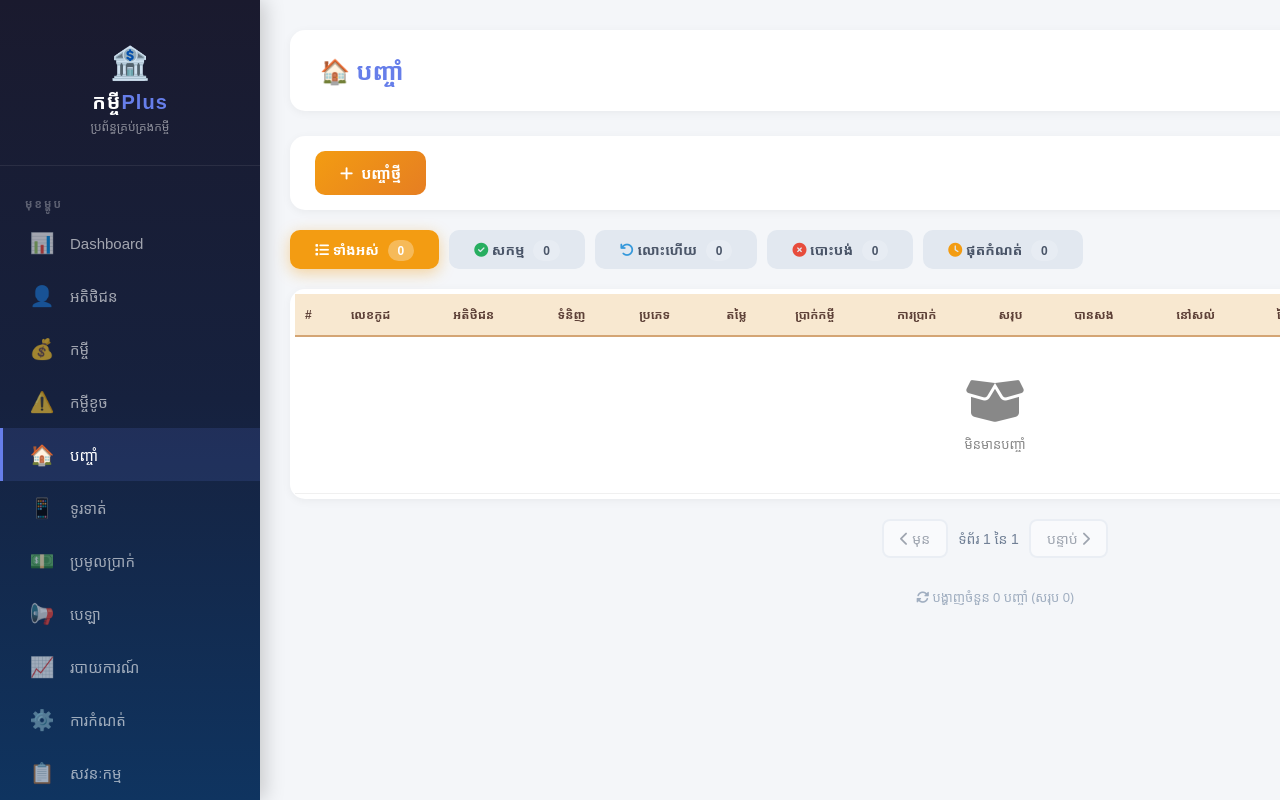
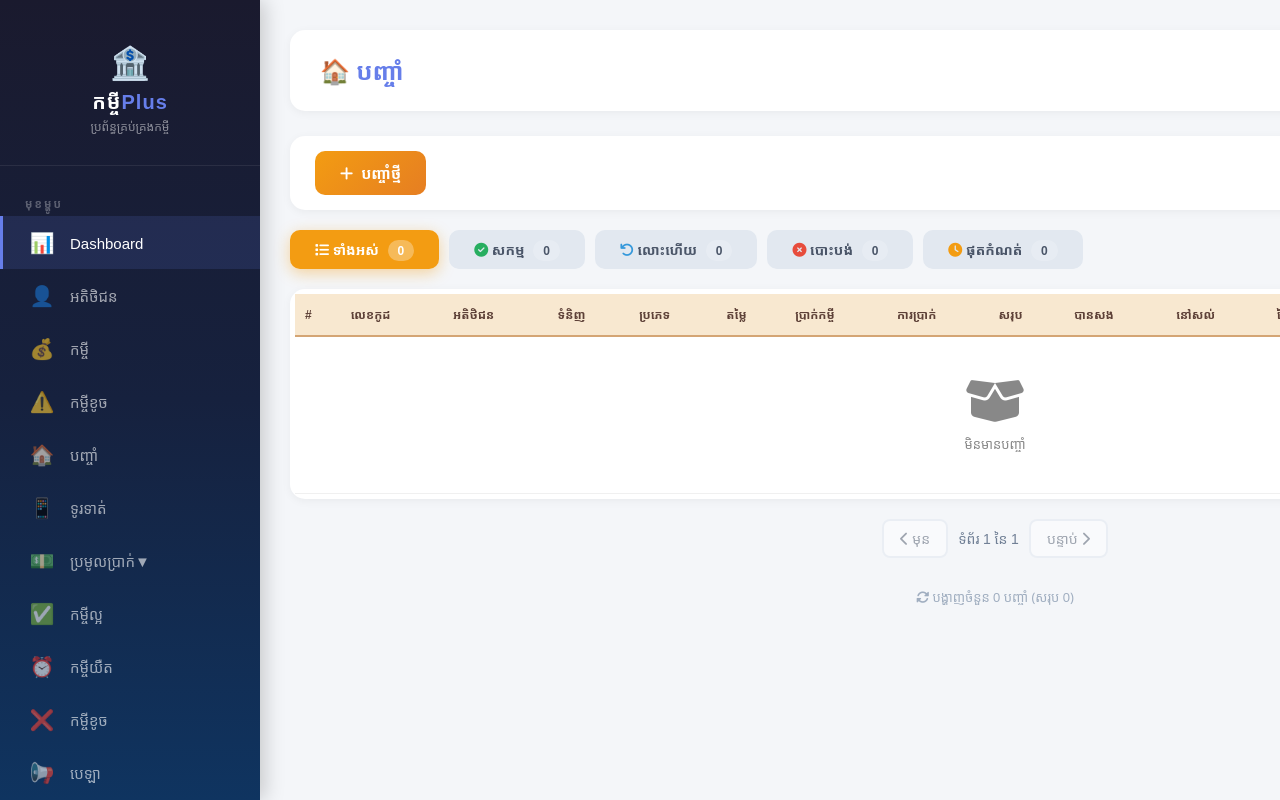
Before and after one commit to rithvannita5/loan, a Flask app: page /pawn in a window 1280 px wide; the page is wider, and only the part inside the window is pictured. Run offline with Flask 3, Linux system fonts and the light colour scheme; the visitor is signed in with stand-in values (Sample User, id 1); data that the repository does not hold is empty.

Commit message:
Refactor pawn.html menu items and add collection submenu
Updated menu items for better user navigation and added a submenu for collections.

```diff
--- a/templates/pawn.html
+++ b/templates/pawn.html
@@ -318,10 +318,9 @@
             <h2>កម្ចី<span>Plus</span></h2>
             <p>ប្រព័ន្ធគ្រប់គ្រងកម្ចី</p>
         </div>
-
         <div class="menu-label">មុខម្ហូប</div>
 
-        <a href="/dashboard" class="menu-item">
+        <a href="/dashboard" class="menu-item active">
             <span class="icon">📊</span>
             <span>Dashboard</span>
         </a>
@@ -341,7 +340,7 @@
             <span>កម្ចីខូច</span>
         </a>
 
-        <a href="/pawn" class="menu-item active">
+        <a href="/pawn" class="menu-item">
             <span class="icon">🏠</span>
             <span>បញ្ចាំ</span>
         </a>
@@ -351,10 +350,26 @@
             <span>ទូរទាត់</span>
         </a>
 
-        <a href="/collection" class="menu-item">
+        <!-- ===== COLLECTION WITH SUBMENU ===== -->
+        <div class="menu-item" onclick="toggleCollectionSubmenu(event)">
             <span class="icon">💵</span>
             <span>ប្រមូលប្រាក់</span>
-        </a>
+            <span class="arrow" id="collectionArrow">▼</span>
+        </div>
+        <div class="submenu-container" id="collectionSubmenu">
+            <a href="/collection_good" class="menu-item submenu-item">
+                <span class="icon">✅</span>
+                <span>កម្ចីល្អ</span>
+            </a>
+            <a href="/collection_late" class="menu-item submenu-item">
+                <span class="icon">⏰</span>
+                <span>កម្ចីយឺត</span>
+            </a>
+            <a href="/collection_bad" class="menu-item submenu-item">
+                <span class="icon">❌</span>
+                <span>កម្ចីខូច</span>
+            </a>
+        </div>
 
         <a href="/disbursement" class="menu-item">
             <span class="icon">📢</span>
```
